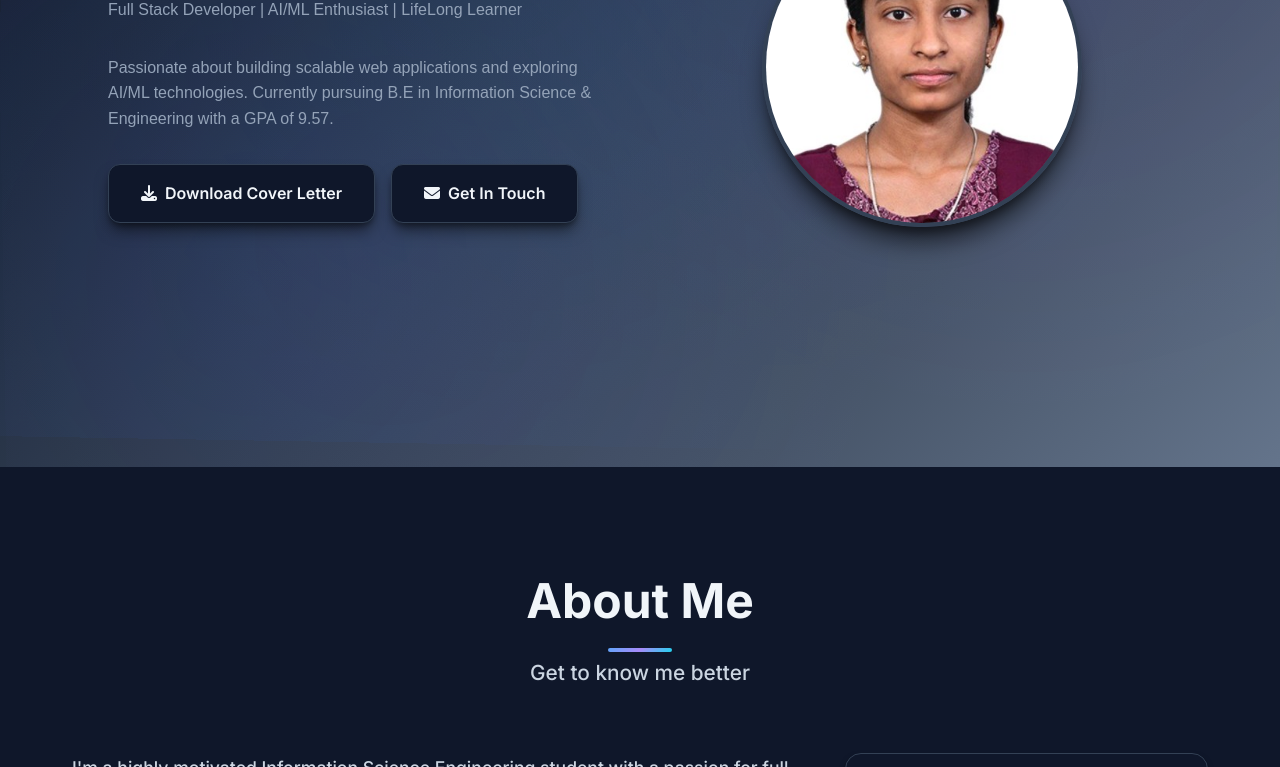
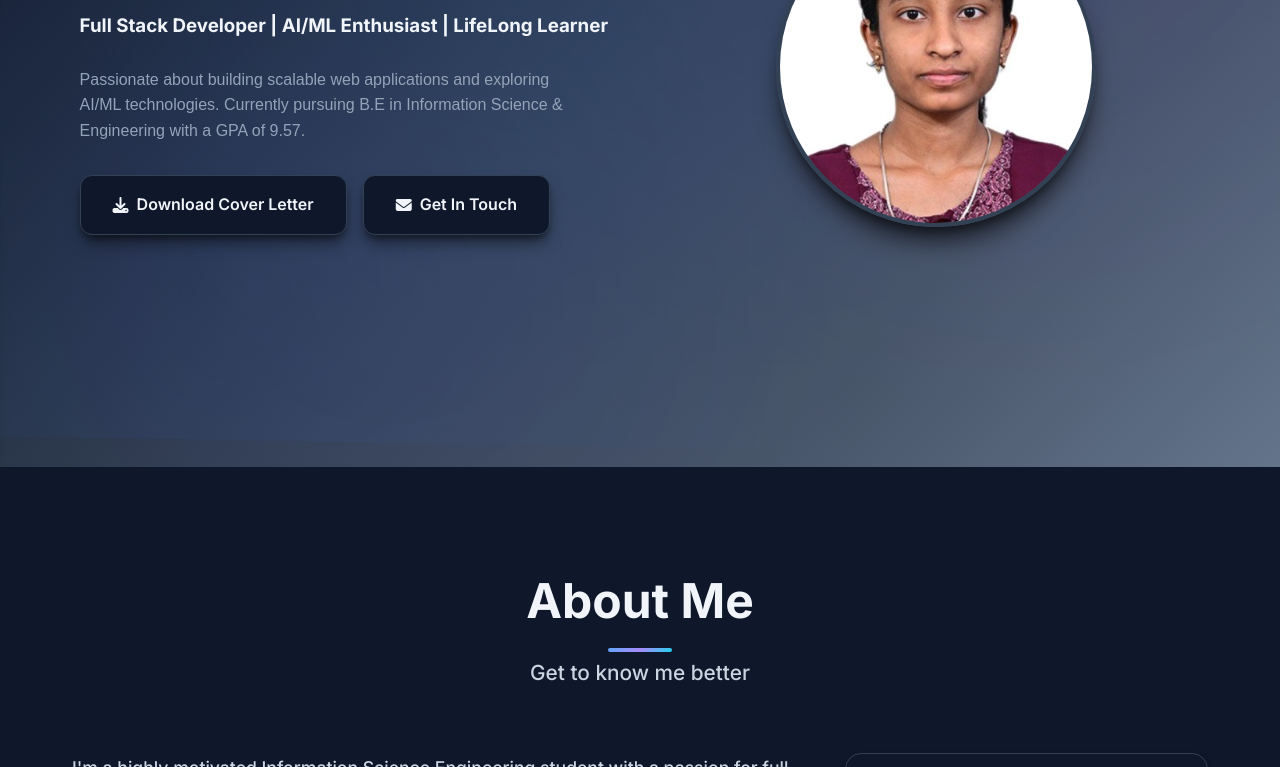
Before and after one commit to PriyankaGowda2005/Priyanka-Gowda-Portfolio, a plain HTML site: page index.html in a window 1280 px wide. Shown: the part 333-1100 px from the top of the page. Drawn offline with nearby package versions, Linux system fonts and the light colour scheme; no server answers.

Commit message:
Additional HTML updates

```diff
--- a/index.html
+++ b/index.html
@@ -53,8 +53,8 @@
         <div class="hero-container">
             <div class="hero-content">
                 <h1>Hi, I'm <span class="highlight">Priyanka</span></h1>
-                <p>Full Stack Developer | AI/ML Enthusiast | LifeLong Learner</p>
-                <p>Passionate about building scalable web applications and exploring AI/ML technologies. Currently pursuing B.E in Information Science & Engineering with a GPA of 9.57.</p>
+                <br>
+                <h3>Full Stack Developer | AI/ML Enthusiast | LifeLong Learner</h3><br>                <p>Passionate about building scalable web applications and exploring AI/ML technologies. Currently pursuing B.E in Information Science & Engineering with a GPA of 9.57.</p>
                 <div class="hero-buttons">
                     <a href="Priyanka-Resume.pdf" download class="btn btn-primary">
                         <i class="fas fa-download"></i>
```
